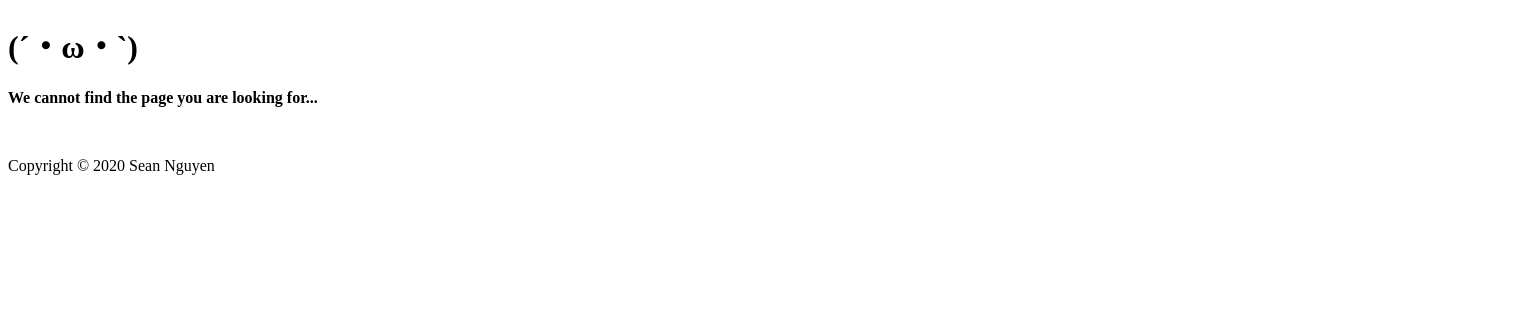
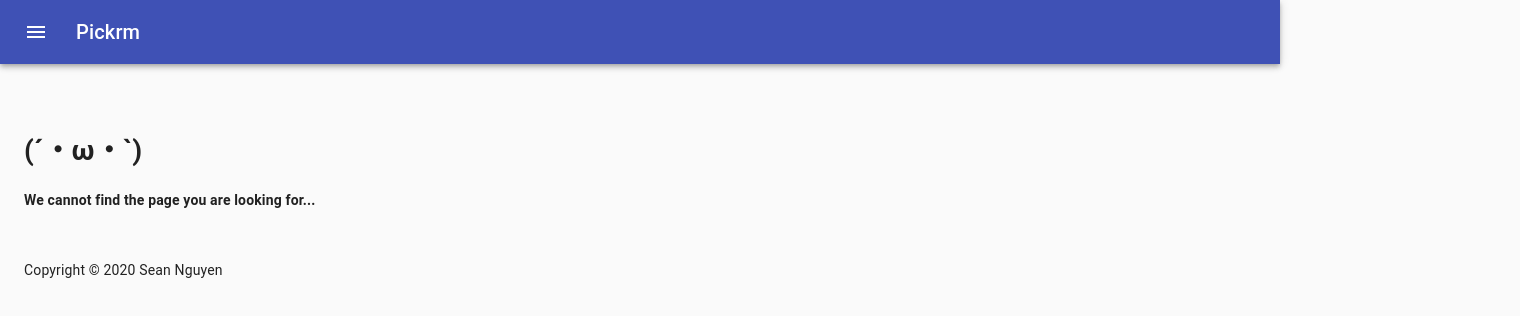
Before and after one commit to seansonhung/pickrm, a React (Create React App) app: page /create in a window 1280 px wide. Shown: the top 316 px of the page, 1520 px wide, since content can reach past the window. Built offline with nearby package versions, Linux system fonts and the light colour scheme; no server answers; what aws-amplify would draw is missing.

Commit message:
added header with menu. Add link to items

```diff
--- a/src/layout/Header.tsx
+++ b/src/layout/Header.tsx
@@ -1,18 +1,147 @@
-import React, { useState } from "react";
+import React from 'react';
+import clsx from 'clsx';
+import { makeStyles, useTheme } from '@material-ui/core/styles';
+import Drawer from '@material-ui/core/Drawer';
+import CssBaseline from '@material-ui/core/CssBaseline';
+import AppBar from '@material-ui/core/AppBar';
+import Toolbar from '@material-ui/core/Toolbar';
+import List from '@material-ui/core/List';
+import Typography from '@material-ui/core/Typography';
+import Divider from '@material-ui/core/Divider';
+import IconButton from '@material-ui/core/IconButton';
+import MenuIcon from '@material-ui/icons/Menu';
+import ChevronLeftIcon from '@material-ui/icons/ChevronLeft';
+import ChevronRightIcon from '@material-ui/icons/ChevronRight';
+import ListItem from '@material-ui/core/ListItem';
+import ListItemIcon from '@material-ui/core/ListItemIcon';
+import ListItemText from '@material-ui/core/ListItemText';
+import InfoIcon from '@material-ui/icons/Info';
+import LibraryAddIcon from '@material-ui/icons/LibraryAdd';
+import LibraryBooksIcon from '@material-ui/icons/LibraryBooks';
+import MailIcon from '@material-ui/icons/Mail';
+import { Link } from '@reach/router';
 
-type HeaderProps = {
+const Header: React.FC = () => {
+  const classes = useStyles();
+  const theme = useTheme();
+  const [open, setOpen] = React.useState(false);
+
+  const handleDrawerOpen = () => {
+    setOpen(true);
+  };
+
+  const handleDrawerClose = () => {
+    setOpen(false);
+  };
+
+  return (
+    <div className={classes.root}>
+      <CssBaseline />
+      <AppBar
+        position="static"
+        className={clsx(classes.appBar, {
+          [classes.appBarShift]: open,
+        })}
+      >
+        <Toolbar>
+          <IconButton
+            color="inherit"
+            aria-label="open drawer"
+            onClick={handleDrawerOpen}
+            edge="start"
+            className={clsx(classes.menuButton, open && classes.hide)}
+          >
+            <MenuIcon />
+          </IconButton>
+          <Typography variant="h6" noWrap>
+            Pickrm
+          </Typography>
+        </Toolbar>
+      </AppBar>
+      <Drawer
+        className={classes.drawer}
+        variant="persistent"
+        anchor="left"
+        open={open}
+        classes={{
+          paper: classes.drawerPaper,
+        }}
+      >
+        <div className={classes.drawerHeader}>
+          <IconButton onClick={handleDrawerClose}>
+            {theme.direction === 'ltr' ? <ChevronLeftIcon /> : <ChevronRightIcon />}
+          </IconButton>
+        </div>
+        <Divider />
+        <List>
+          <ListItem button component={Link} to="/app/create" key="create box" >
+            <ListItemIcon> <LibraryAddIcon /> </ListItemIcon>
+            <ListItemText primary="Create Pickrm Box"/>
+          </ListItem>
+          <ListItem button key="view boxes">
+            <ListItemIcon> <LibraryBooksIcon /> </ListItemIcon>
+            <ListItemText primary="Your Pickrm Boxes"/>
+          </ListItem>
+        </List>
+        <Divider />
+        <List>
+          <ListItem button key="about">
+            <ListItemIcon> <InfoIcon /> </ListItemIcon>
+            <ListItemText primary="About Pickrm"/>
+          </ListItem>
+          <ListItem button key="Contact/Suggestions">
+            <ListItemIcon> <MailIcon /> </ListItemIcon>
+            <ListItemText primary="Contact/Suggestions"/>
+          </ListItem>
+        </List>
+      </Drawer>
+    </div>
+  );
 };
 
-const Header: React.FC<HeaderProps> = () => {
+const drawerWidth = 240;
 
-  return (
-    <NotSignedInOptions />
-  )
-};
+const useStyles = makeStyles((theme) => ({
+  root: {
+    display: 'flex',
+  },
+  appBar: {
+    transition: theme.transitions.create(['margin', 'width'], {
+      easing: theme.transitions.easing.sharp,
+      duration: theme.transitions.duration.leavingScreen,
+    }),
+    marginBottom: theme.spacing(6)
+  },
+  appBarShift: {
+    width: `calc(100% - ${drawerWidth}px)`,
+    marginLeft: drawerWidth,
+    transition: theme.transitions.create(['margin', 'width'], {
+      easing: theme.transitions.easing.easeOut,
+      duration: theme.transitions.duration.enteringScreen,
+    }),
+  },
+  menuButton: {
+    marginRight: theme.spacing(2),
+  },
+  hide: {
+    display: 'none',
+  },
+  drawer: {
+    width: drawerWidth,
+    flexShrink: 0,
+  },
+  drawerPaper: {
+    width: drawerWidth,
+  },
+  drawerHeader: {
+    display: 'flex',
+    alignItems: 'center',
+    padding: theme.spacing(0, 1),
+    // necessary for content to be below app bar
+    ...theme.mixins.toolbar,
+    justifyContent: 'flex-end',
+  },
+}));
 
-const NotSignedInOptions = () => (
-  <React.Fragment>
-  </React.Fragment>
-);
 
 export default Header;
--- a/src/layout/Layout.tsx
+++ b/src/layout/Layout.tsx
@@ -1,5 +1,8 @@
 import React from "react";
 import Footer from "./Footer";
+import Header from "./Header";
+import { Container } from '@material-ui/core';
+import "../style/global.css";
 
 type LayoutProps = {
   children: React.ReactNode;
@@ -9,8 +12,11 @@
 
   return (
     <React.Fragment>
+      <Header />
+      <Container component="div" maxWidth="lg">
       <main>{children}</main>
       <Footer />
+      </Container>
     </React.Fragment>
   );
 };
```
